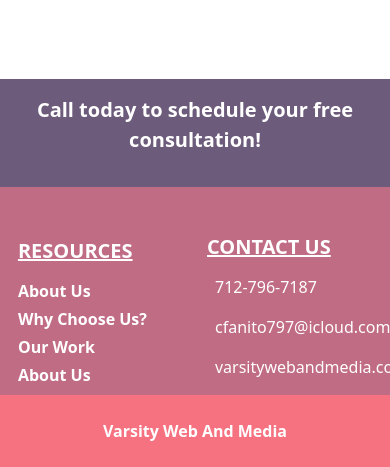
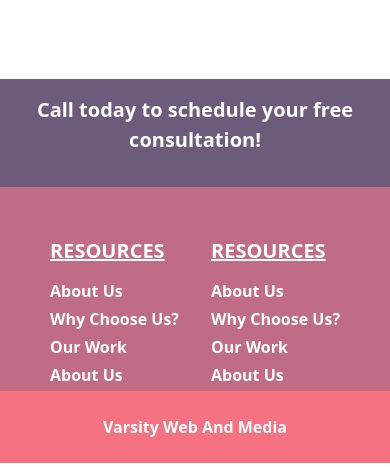
Before and after one commit to cjuanito797/Varsity-Web-Dev, a Django app: page / in a window 390 px wide; the page is wider, and only the part inside the window is pictured. Shown: the part 5394-5861 px from the top of that part. Run offline with Django 4.2, Linux system fonts and the light colour scheme.

Commit message:
testing mobile footer. responsiveness

```diff
--- a/Home/templates/index.html
+++ b/Home/templates/index.html
@@ -362,20 +362,31 @@
                     <div class="col-sm m-0  w-50" style="margin: 10%;">
 
                         <!-- add the resources links -->
-                        <h5 class="text-uppercase text-md-auto fw-bold mb-3 text-decoration-underline m-0">
-                            Contact Us</h5>
+                        <h5 class="text-uppercase text-md-auto fw-bold mb-3 text-decoration-underline m-1">
+                            Resources</h5>
 
+                        <p class="fw-bold m-1">
+                            <a href="#" class="text-reset text-decoration-none">About Us</a>
 
-                        <p><i class="fas fa-print m-1"></i>712-796-7187</p>
+                        </p>
 
-                        <p>
-                            <i class="fas fa-envelope m-1"></i>
-                            cfanito797@icloud.com
+                        <p class="fw-bold m-1">
+                            <a href="#" class="text-reset text-decoration-none">Why Choose Us?</a>
+
+                        </p>
+
+                        <p class="fw-bold m-1">
+                            <a href="#" class="text-reset text-decoration-none">Our Work</a>
+
+                        </p>
+
+                        <p class="fw-bold m-1">
+                            <a href="#" class="text-reset text-decoration-none">About Us</a>
+
                         </p>
 
 
 
-                        <p><i class="fas fa-phone m-1"></i>varsitywebandmedia.com</p>
 
                     </div>
 
```
